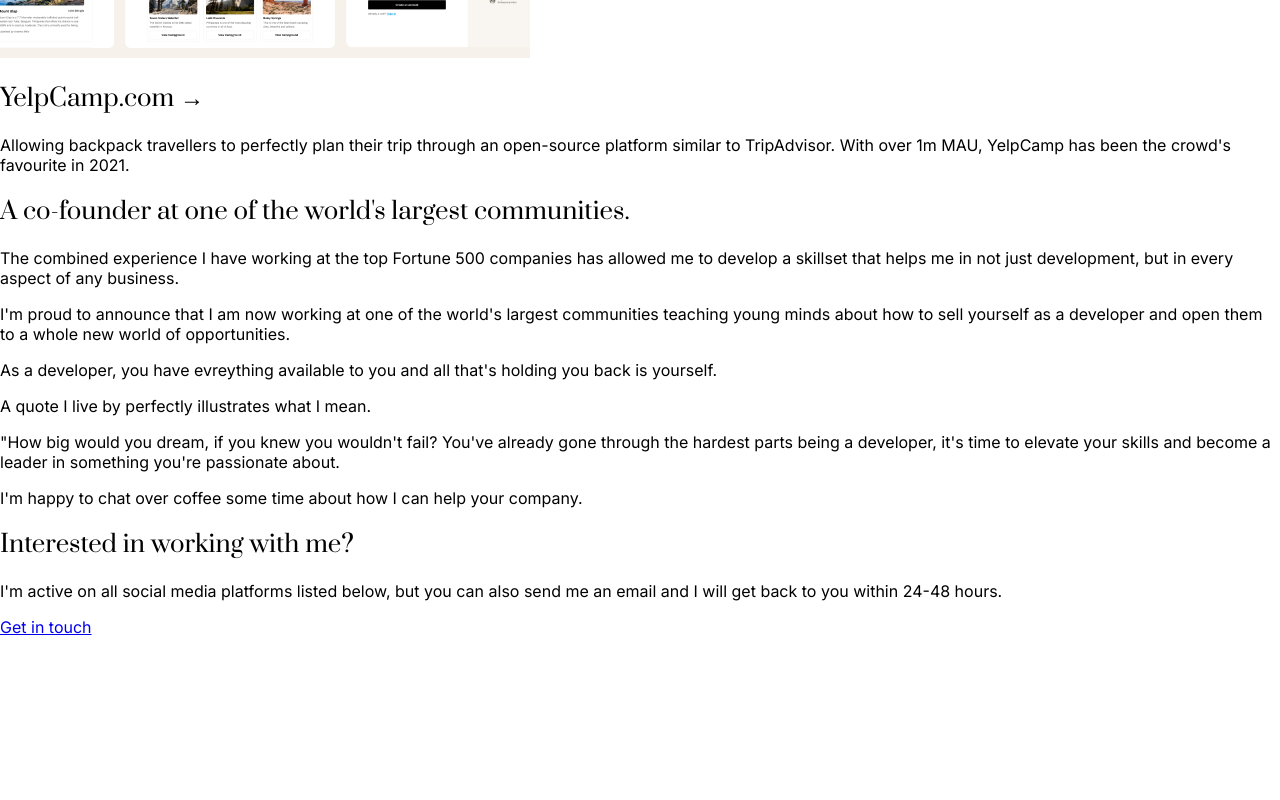
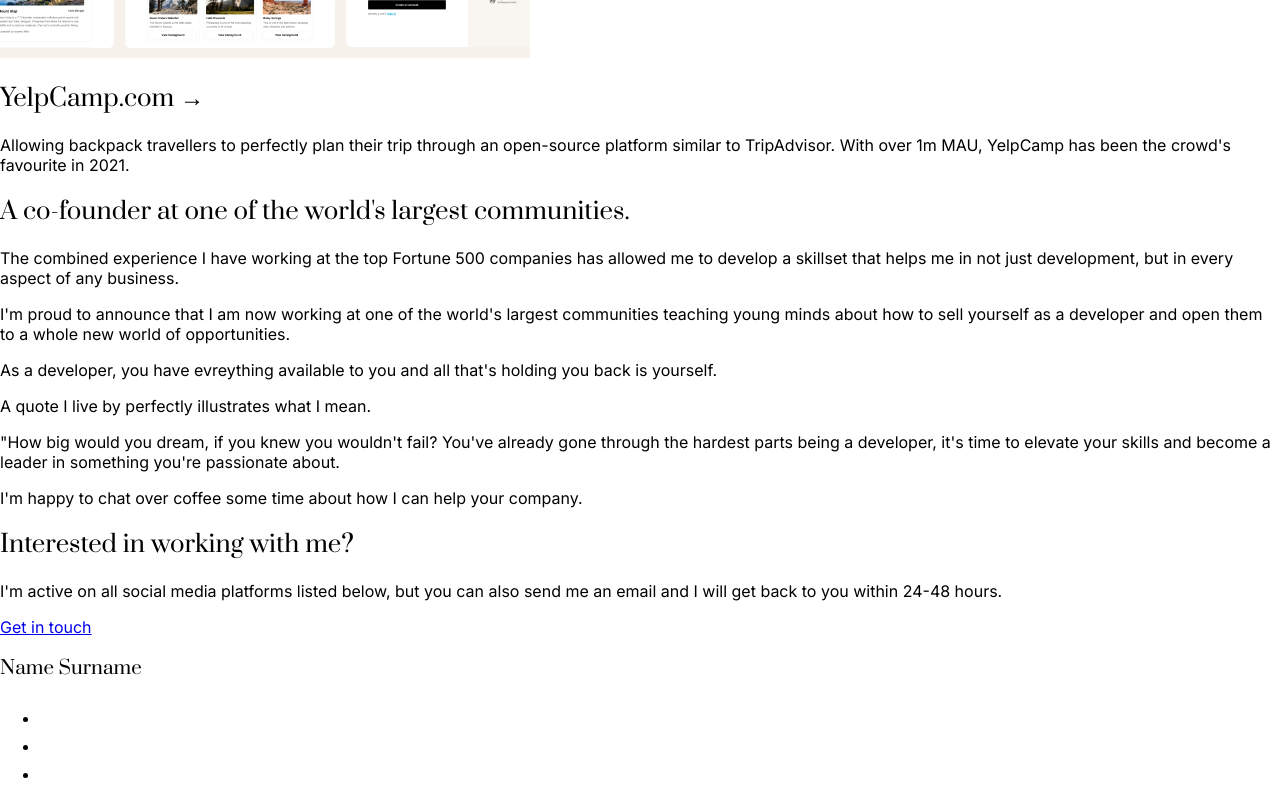
Before and after one commit to ntjnh/cw-developer-portfolio, a React (Vite) app: page / in a window 1280 px wide. Shown: the part 977-1777 px from the top of the page. Before the commit the page ends 1614 px from the top, so only its background shows below. Built offline with nearby package versions, Linux system fonts and the light colour scheme.

Commit message:
Create footer component

```diff
--- a/src/App.jsx
+++ b/src/App.jsx
@@ -2,6 +2,7 @@
 import './App.css'
 import About from './components/About'
 import CTA from './components/CTA'
+import Footer from './components/Footer'
 import Hero from './components/Hero'
 import Logos from './components/Logos'
 import Navbar from './components/Navbar'
@@ -16,6 +17,7 @@
       <Projects />
       <About />
       <CTA />
+      <Footer />
     </div>
   )
 }
--- /dev/null
+++ b/src/components/Footer.jsx
@@ -0,0 +1,25 @@
+export default function Footer() {
+    return (
+        <footer>
+            <h3 className="name">Name Surname</h3>
+
+            <ul>
+                <li>
+                    <a href="#">
+                        <img src="./src/assets/social-icons/twitter.svg" />
+                    </a>
+                </li>
+                <li>
+                    <a href="#">
+                        <img src="./src/assets/social-icons/linkedin.svg" />
+                    </a>
+                </li>
+                <li>
+                    <a href="#">
+                        <img src="./src/assets/social-icons/github.svg" />
+                    </a>
+                </li>
+            </ul>
+        </footer>
+    )
+}
```
